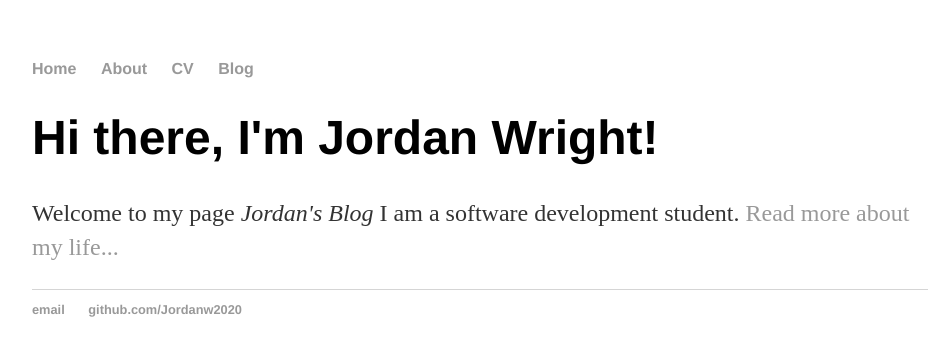
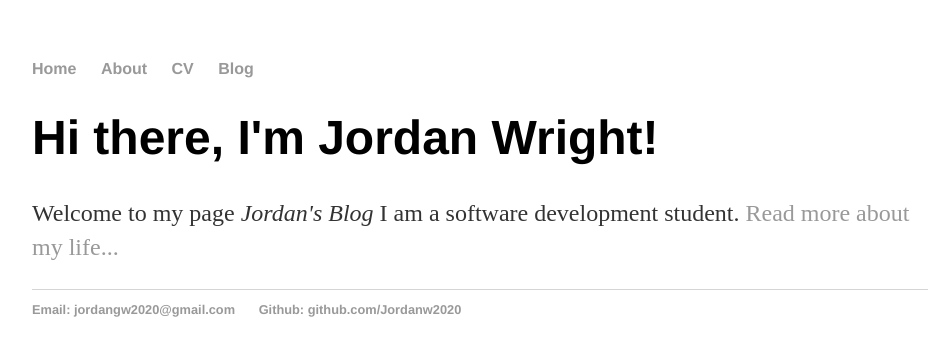
Before and after one commit to Jordanw2020/Jordanw2020.github.io, a plain HTML site: page index.html in a window 1280 px wide. Shown: the whole page, without its empty margins (160-1100 px from the left). Drawn offline with Linux system fonts and the light colour scheme.

Commit message:
Update index.html

```diff
--- a/index.html
+++ b/index.html
@@ -21,8 +21,8 @@
 		</div><!-- /.container -->
 		<footer>
     		<ul>
-        		<li><a href="mailto:jordangw2020@gmail.com">email</a></li>
-        		<li><a href="https://github.com/Jordanw2020">github.com/Jordanw2020</a></li>
+        		<li><a href="mailto:jordangw2020@gmail.com">Email: jordangw2020@gmail.com</a></li>
+        		<li><a href="https://github.com/Jordanw2020">Github: github.com/Jordanw2020</a></li>
 			</ul>
 		</footer>
 	</body>
```
